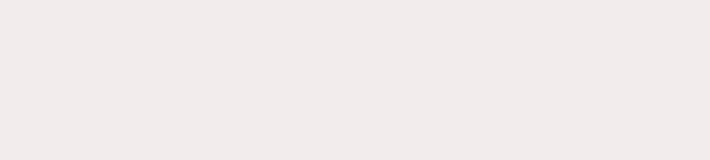
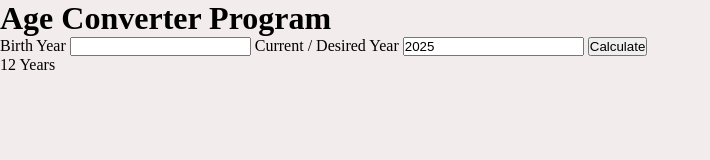
Before and after one commit to Ohiomatabn/Age_Calculator, a plain HTML site: page index.html in a window 1280 px wide. Shown: the whole page, without its empty margins (0-710 px from the left). Drawn offline with Linux system fonts and the light colour scheme.

Commit message:
Add the HTML markup

```diff
--- a/index.html
+++ b/index.html
@@ -12,6 +12,23 @@
     <link rel="stylesheet" href="style.css" />
   </head>
   <body>
+    <div class="container">
+      <h1>Age Converter Program</h1>
+      <form action="">
+        <label for="birth-year">Birth Year</label>
+        <input type="number" min="1" name="birth-year" id="birth-year" />
+        <label for="birth-year">Current / Desired Year</label>
+        <input
+          type="number"
+          value="2025"
+          min="1"
+          name="birth-year"
+          id="birth-year"
+        />
+        <button class="calculate">Calculate</button>
+        <p class="result">12 Years</p>
+      </form>
+    </div>
     <script src="script.js"></script>
   </body>
 </html>
```
